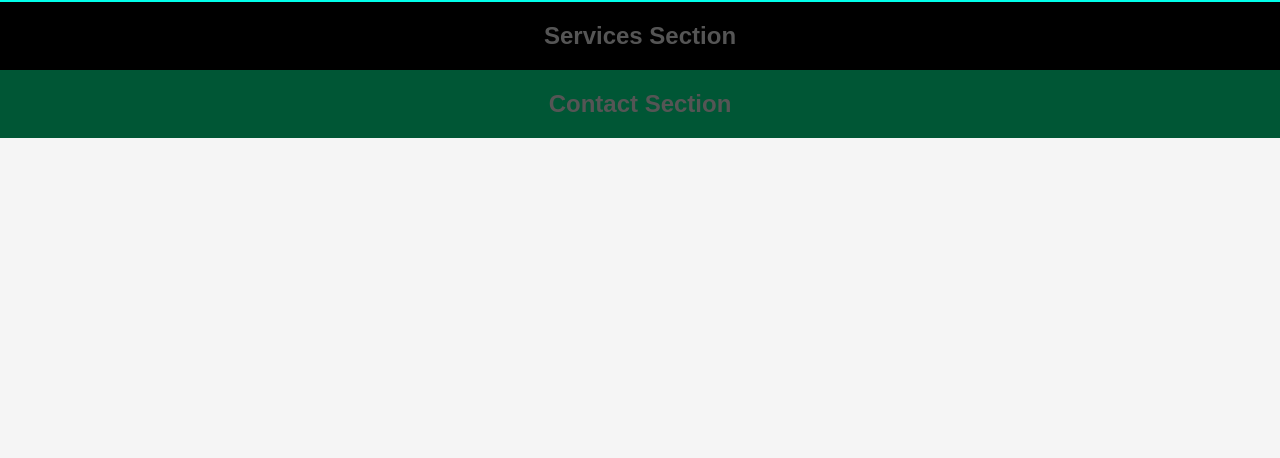
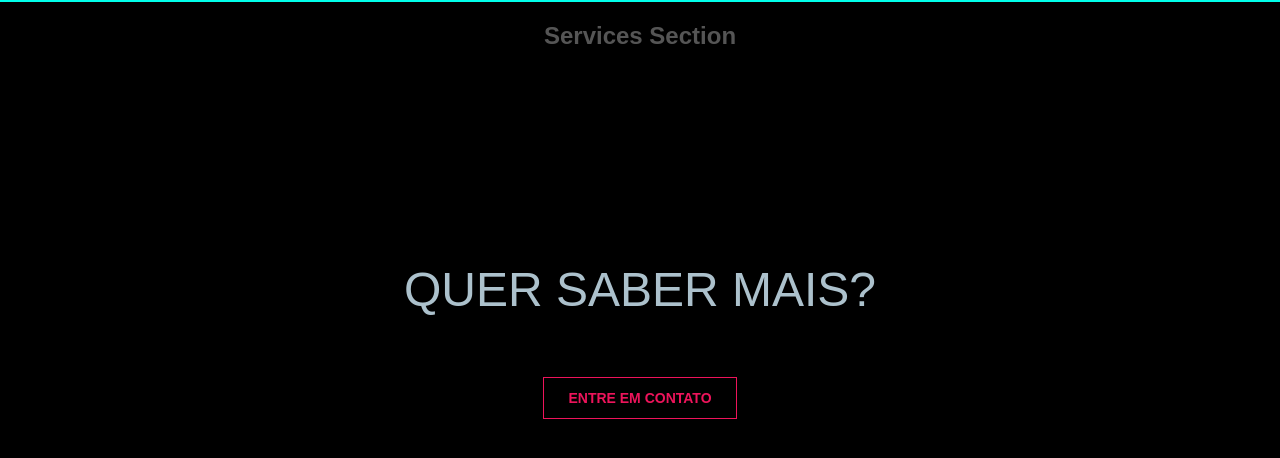
Before and after one commit to eliseufesantos/fiap-projeto, a React (Vite) app: page / in a window 1280 px wide. Shown: the part 854-1312 px from the top of the page. Before the commit the page ends 992 px from the top, so only its background shows below. Built offline with nearby package versions, Linux system fonts and the light colour scheme; a web font is replaced by a local one.

Commit message:
feat e style: cria a estrutura de contact section e estiliza

```diff
--- a/src/components/ContactSection/ContactSection.styles.ts
+++ b/src/components/ContactSection/ContactSection.styles.ts
@@ -1,8 +1,39 @@
+// src/components/ContactSection/ContactSection.styles.ts
 import styled from 'styled-components';
 
-export const Container = styled.div`
+export const Container = styled.section`
   width: 100%;
-  background-color:rgb(0, 86, 53);
+  height: 60vh;
+  background-color: #000;
+  display: flex;
+  flex-direction: column;
+  align-items: center;
+  justify-content: center;
   padding: 20px;
+`;
+
+export const Title = styled.h2`
+  font-size: 48px;
+  color: var(--cor-azul-claro);
+  margin: 60px 0px;
+  font-family: var(--fonte-primaria);
   text-align: center;
+  font-weight: 500;
 `;
+
+export const Button = styled.button`
+  background: transparent;
+  color: var(--cor-vermelho);
+  font-size: 14px;
+  font-weight: bold;
+  padding: 12px 24px;
+  border: 1px solid var(--cor-vermelho);
+  cursor: pointer;
+  transition: all 0.3s ease;
+  font-family: var(--fonte-primaria);
+
+  &:hover {
+    background: var(--cor-vermelho);
+    color: #fff;
+  }
+`;
--- a/src/components/ContactSection/ContactSection.tsx
+++ b/src/components/ContactSection/ContactSection.tsx
@@ -1,9 +1,10 @@
-import { Container } from './ContactSection.styles';
+import * as S from './ContactSection.styles';
 
 export function ContactSection() {
   return (
-    <Container>
-      <h2>Contact Section</h2>
-    </Container>
+    <S.Container id="contact">
+      <S.Title>QUER SABER MAIS?</S.Title>
+      <S.Button>ENTRE EM CONTATO</S.Button>
+    </S.Container>
   );
 }
```
